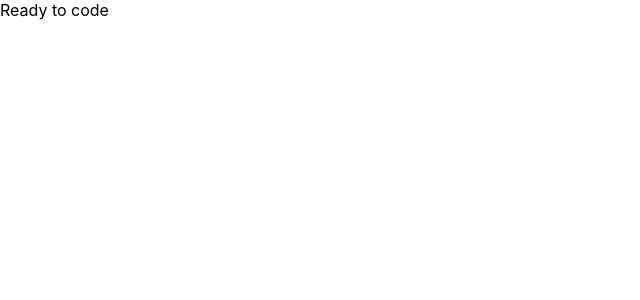
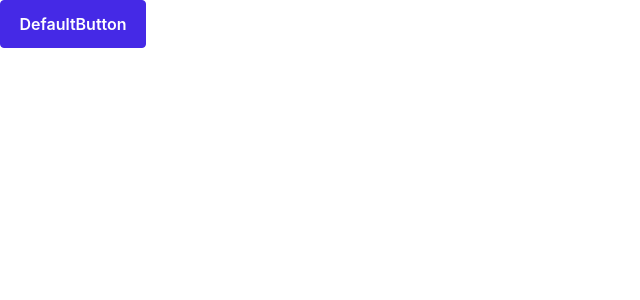
Before and after one commit to KA-13-Motors-Shop/ka-13-motors-shop-frontend, a React (Vite) app: page / in a window 1280 px wide. Shown: the top 300 px of the page, without its empty margins (0-640 px from the left). Built offline with nearby package versions, Linux system fonts and the light colour scheme.

Commit message:
feat:button

```diff
--- a/src/App.tsx
+++ b/src/App.tsx
@@ -1,7 +1,10 @@
+import { Button } from "./components/button";
 import Input from "./components/input";
 
 function App() {
-  return <div>Ready to code</div>;
+  return <div>
+          <Button/>
+        </div>;
 }
 
 export default App;
--- /dev/null
+++ b/src/components/button/index.tsx
@@ -0,0 +1,12 @@
+import React from "react"
+import {StyledButton} from "./styles"
+
+type Props = JSX.IntrinsicElements['button']
+
+export const Button:React.FC<Props> = ({...props}) => {
+    return(
+        <StyledButton {...props as any}>
+            DefaultButton
+        </StyledButton>
+    )
+}
--- /dev/null
+++ b/src/components/button/styles.ts
@@ -0,0 +1,19 @@
+import styled from "styled-components";
+
+export const StyledButton = styled.button`
+
+    border:1px solid ${props=>props.theme.colors.brand.brand1};
+    color: ${props=>props.theme.colors.white};
+    width:146px;
+    height:48px;
+    display:flex;
+    flex-direction:row;
+    justify-content:space-around;
+    align-items:center;
+    border-radius:4px;
+    font-size:16px;
+    font-weight:600;
+    font-family:Inter;
+    background-color:${props=>props.theme.colors.brand.brand1};
+
+`
--- a/src/core/styles/global.styles.ts
+++ b/src/core/styles/global.styles.ts
@@ -25,6 +25,7 @@ export const GlobalStyles = createGlobalStyle`
   }
 
   button {
+    cursor:pointer;
     outline: 0;
     border: 0;
   }
```
